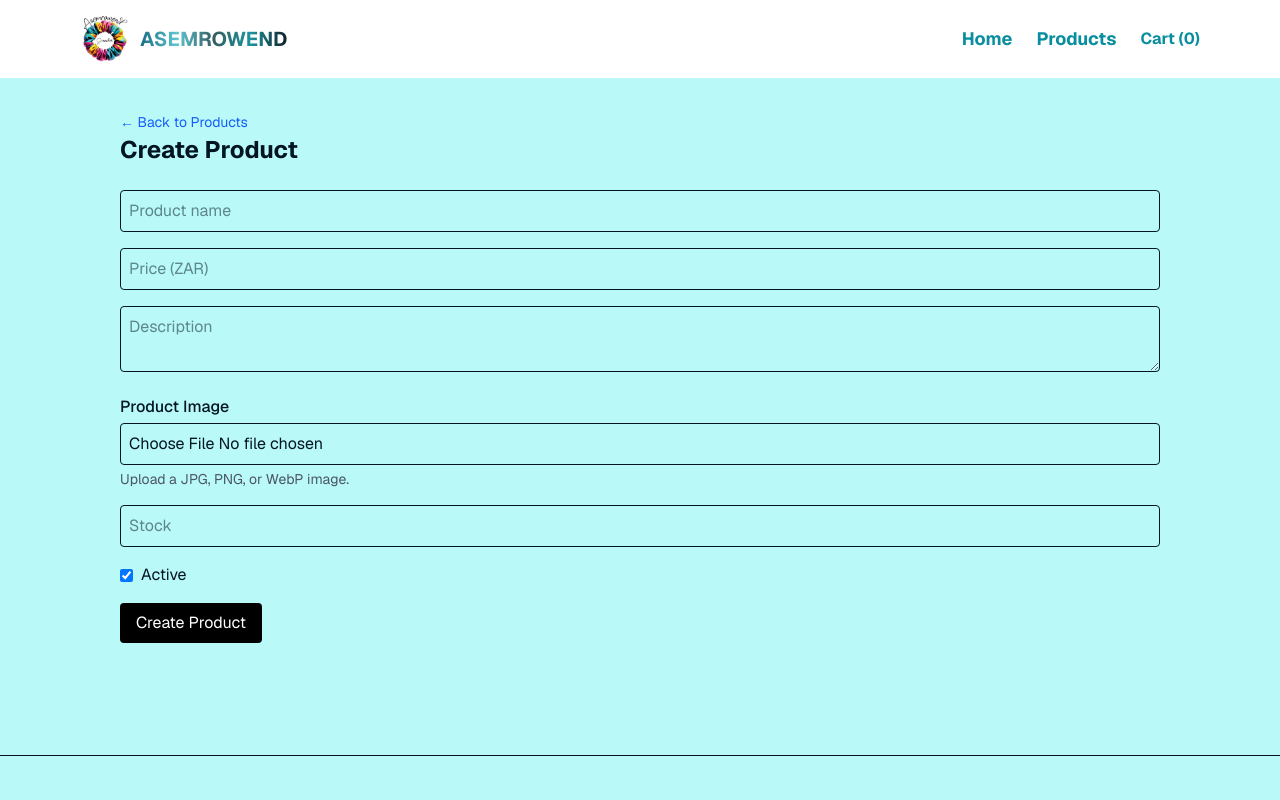
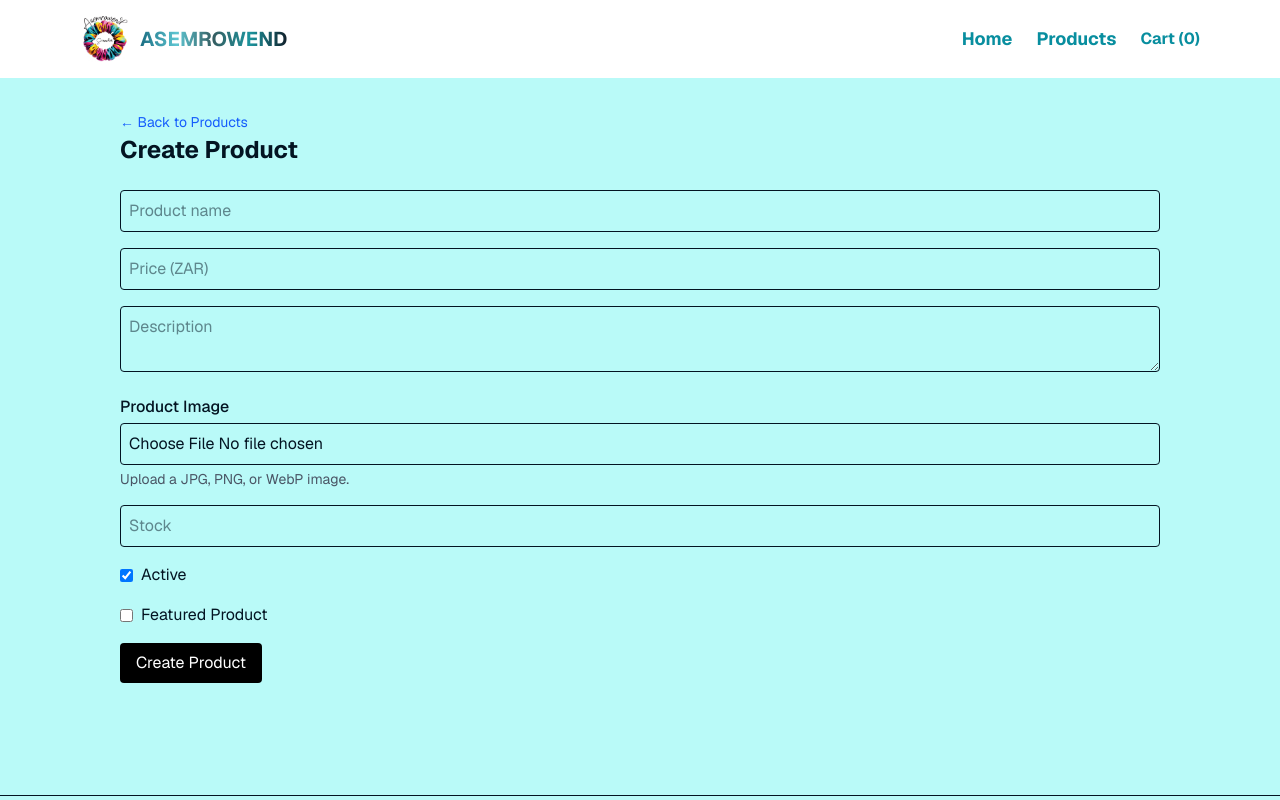
Before and after one commit to JvR-Hannes/asemrowend-ecommerce, a Next.js app: page /admin/products/new in a window 1280 px wide. Shown: the top 800 px of the page. Built offline with nearby package versions, Linux system fonts and the light colour scheme; no server answers; the database is empty.

Commit message:
Added the Feature checkbox to create-product.ts

```diff
--- a/app/actions/create-product.ts
+++ b/app/actions/create-product.ts
@@ -19,6 +19,7 @@ export async function createProduct(formData: FormData) {
   const description = formData.get("description") as string;
   const stock = Number(formData.get("stock"));
   const active = formData.get("active") === "on";
+  const featured = formData.get("featured") === "on";
   const imageFile = formData.get("image") as File | null;
 
   if (!imageFile || imageFile.size === 0) {
@@ -56,6 +57,7 @@ export async function createProduct(formData: FormData) {
       imageUrl: blob.url,
       stock,
       active,
+      featured,
     },
   });
 
--- a/app/admin/products/new/page.tsx
+++ b/app/admin/products/new/page.tsx
@@ -65,6 +65,11 @@ export default function NewProductPage() {
           Active
         </label>
 
+        <label className="flex items-center rounded gap-2">
+          <input type="checkbox" name="featured" />
+          Featured Product
+        </label>
+
         <button type="submit" className="rounded bg-black px-4 py-2 text-white">
           Create Product
         </button>
```
